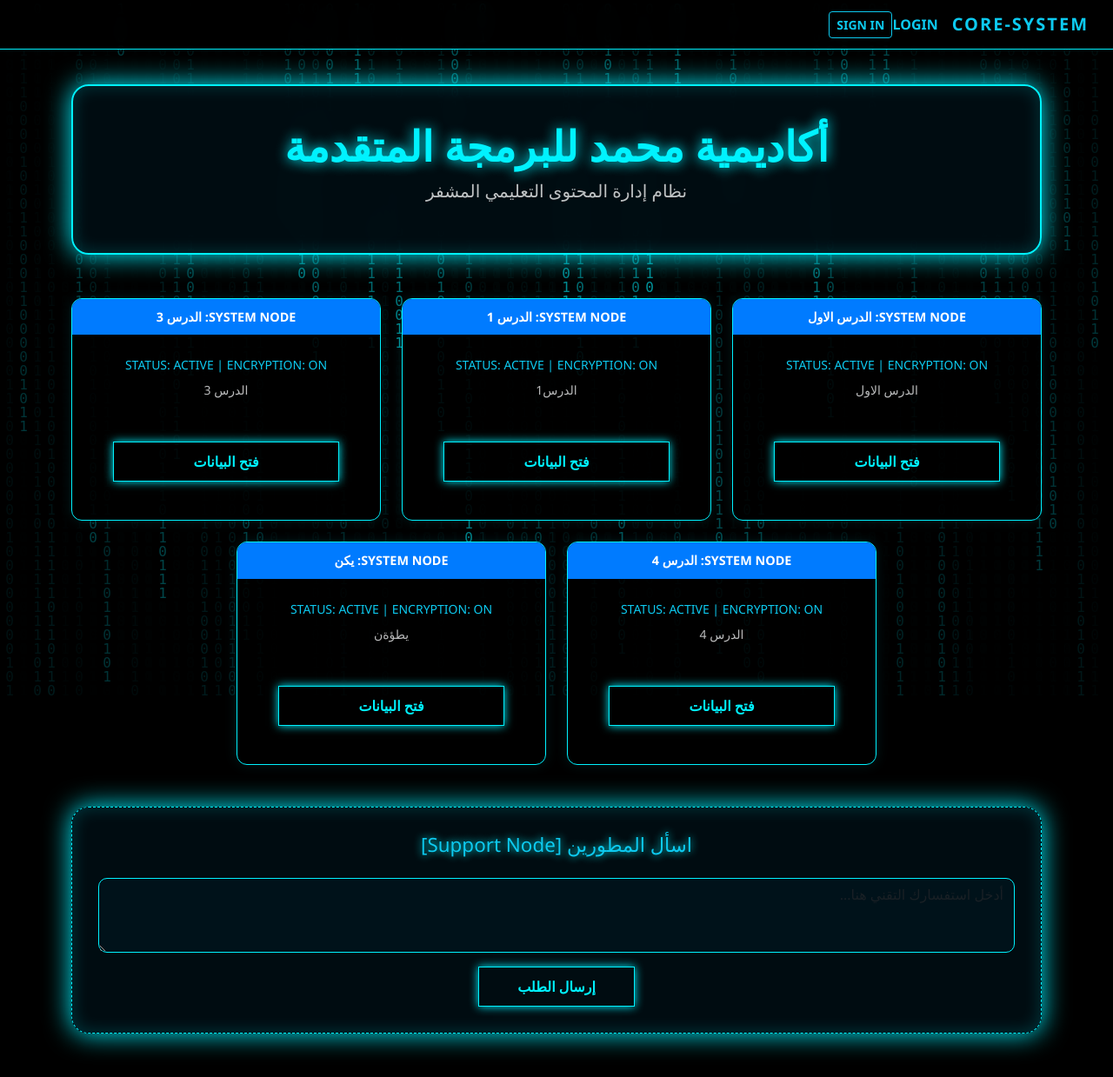
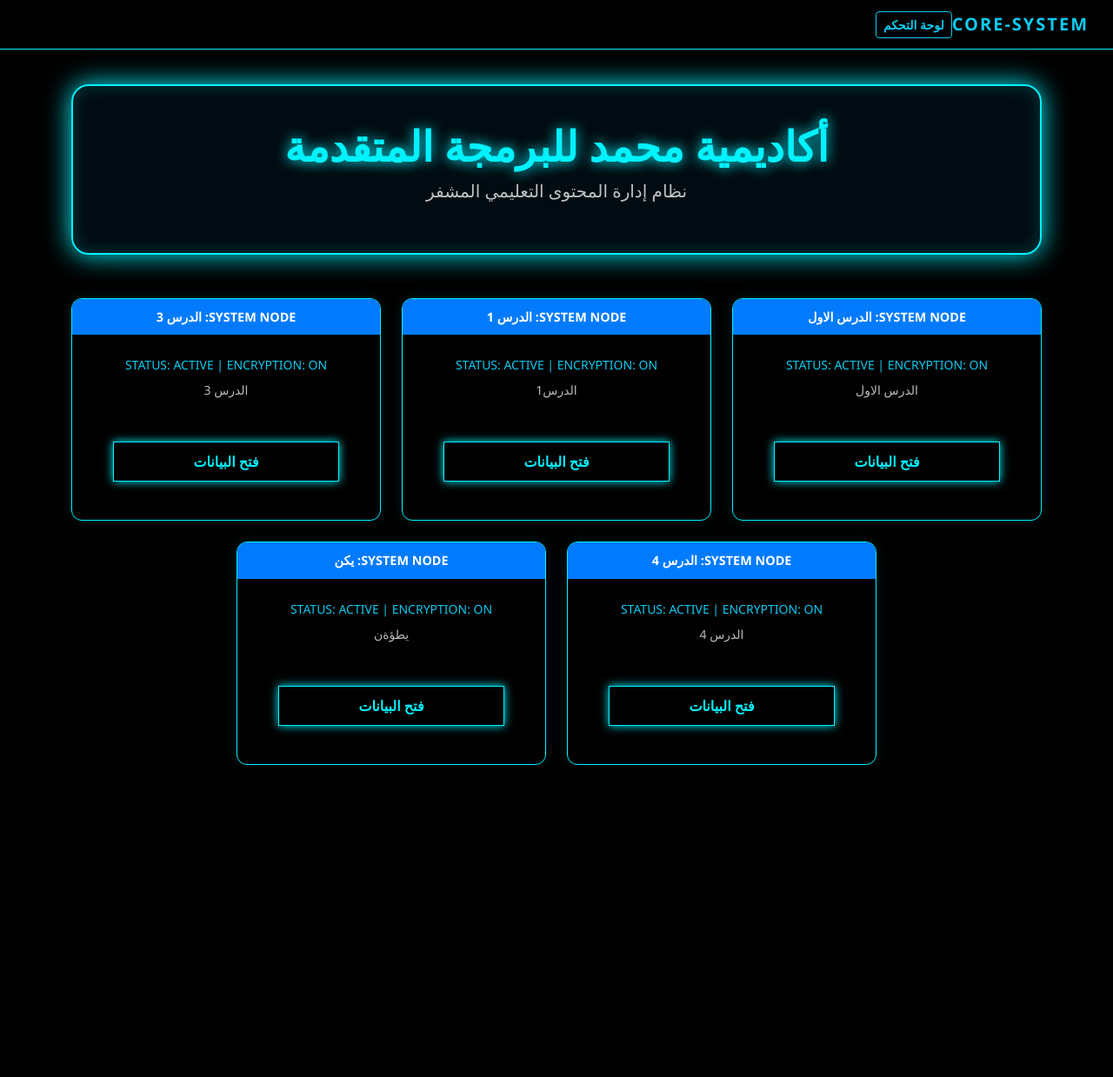
Before and after one commit to mohkori50-droid/-, a Django app: page / in a window 1280 px wide. Shown: the whole page at 87% size. After the commit the page ends 880 px from the top, so only its background shows below. Run offline with Django 5.2, Linux system fonts and the light colour scheme; data comes from the database, SQL or seed files in the repository.

```diff
--- a/courses_mohamed/urls.py
+++ b/courses_mohamed/urls.py
@@ -5,5 +5,5 @@ from . import views
 urlpatterns = [
     path('admin/', admin.site.urls),
     path('', views.course_list, name='course_list'),
-    path('video/<int:course_id>/', views.video_detail, name='video_detail'), # هذا السطر كان ناقصاً
+    path('video/<int:course_id>/', views.video_detail, name='video_detail'),
 ]
--- a/templates/course_list.html
+++ b/templates/course_list.html
@@ -19,7 +19,6 @@
             overflow-x: hidden;
         }
 
-        /* تأثير Matrix الخلفية */
         #matrix-canvas {
             position: fixed;
             top: 0;
@@ -37,7 +36,6 @@
             z-index: -1;
         }
 
-        /* الشريط العلوي الاحترافي */
         .navbar {
             background: rgba(0, 0, 0, 0.8) !important;
             border-bottom: 1px solid var(--neon);
@@ -115,36 +113,15 @@
             color: black;
             box-shadow: 0 0 25px var(--neon);
         }
-
-        /* تحسين شكل المدخلات في أسفل الصفحة */
-        .ask-input {
-            background: rgba(0, 20, 30, 0.7);
-            border: 1px solid var(--neon);
-            color: white;
-            border-radius: 10px;
-        }
-
-        .ask-input:focus {
-            background: rgba(0, 30, 40, 0.9);
-            border-color: var(--neon);
-            box-shadow: 0 0 15px var(--neon);
-            color: white;
-        }
     </style>
 </head>
 <body>
 
 <nav class="navbar navbar-expand-lg">
     <div class="container-fluid">
-        <a class="navbar-brand text-info fw-bold" href="#" style="letter-spacing: 2px;">CORE-SYSTEM</a>
+        <a class="navbar-brand text-info fw-bold" href="/" style="letter-spacing: 2px;">CORE-SYSTEM</a>
         <div class="ms-auto d-flex align-items-center">
-            {% if user.is_authenticated %}
-                <span class="text-white me-3 small opacity-75">المستخدم: {{ user.username }}</span>
-                <a href="{% url 'logout' %}" class="btn btn-outline-danger btn-sm">Logout</a>
-            {% else %}
-                <a href="{% url 'login' %}" class="nav-link text-info me-3 fw-bold small">LOGIN</a>
-                <a href="/register" class="btn btn-outline-info btn-sm fw-bold">SIGN IN</a>
-            {% endif %}
+             <a href="/admin/" class="btn btn-outline-info btn-sm fw-bold">لوحة التحكم</a>
         </div>
     </div>
 </nav>
@@ -166,67 +143,18 @@
                 <div class="p-4 text-center">
                     <p class="small text-info mb-2">STATUS: ACTIVE | ENCRYPTION: ON</p>
                     <p class="text-light opacity-75 small" style="height: 50px; overflow: hidden;">{{ course.description|truncatechars:80 }}</p>
-                    <a href="{% url 'course_detail' course.id %}" class="btn-action">فتح البيانات</a>
+
+                    <a href="{% url 'video_detail' course.id %}" class="btn-action">فتح البيانات</a>
                 </div>
             </div>
         </div>
         {% empty %}
         <div class="text-center mt-5">
-            <h3 class="text-warning">خطأ: لا توجد بيانات دروس متاحة حالياً.</h3>
+            <h3 class="text-warning">لا توجد بيانات متاحة حالياً. أضف دورة من لوحة التحكم.</h3>
         </div>
         {% endfor %}
-    </div>
-
-    <div class="header-panel mt-5" style="border-style: dashed; border-width: 1px; padding: 30px;">
-        <h3 class="text-info mb-4" style="text-shadow: 0 0 10px var(--neon); font-size: 1.4rem;">اسأل المطورين [Support Node]</h3>
-        <form action="#" method="POST">
-            {% csrf_token %}
-            <textarea class="form-control ask-input mb-3" rows="3" placeholder="أدخل استفسارك التقني هنا..."></textarea>
-            <button class="btn-action" style="width: 180px; margin: 0 auto;">إرسال الطلب</button>
-        </form>
     </div>
 </div>
 
 <script>
-    const canvas = document.getElementById('matrix-canvas');
-    const ctx = canvas.getContext('2d');
-
-    canvas.width = window.innerWidth;
-    canvas.height = window.innerHeight;
-
-    const characters = "01";
-    const fontSize = 16;
-    const columns = canvas.width / fontSize;
-    const drops = [];
-
-    for (let i = 0; i < columns; i++) {
-        drops[i] = 1;
-    }
-
-    function draw() {
-        ctx.fillStyle = 'rgba(0, 0, 0, 0.05)';
-        ctx.fillRect(0, 0, canvas.width, canvas.height);
-        ctx.fillStyle = '#00f2ff';
-        ctx.font = fontSize + 'px monospace';
-
-        for (let i = 0; i < drops.length; i++) {
-            const text = characters.charAt(Math.floor(Math.random() * characters.length));
-            ctx.fillText(text, i * fontSize, drops[i] * fontSize);
-
-            if (drops[i] * fontSize > canvas.height && Math.random() > 0.975) {
-                drops[i] = 0;
-            }
-            drops[i]++;
-        }
-    }
-
-    window.addEventListener('resize', () => {
-        canvas.width = window.innerWidth;
-        canvas.height = window.innerHeight;
-    });
-
-    setInterval(draw, 35);
-</script>
-
-</body>
-</html>
+    const canvas = document.
```
Also changed, not shown: templates/video_detail.html (+10 -4 lines).
